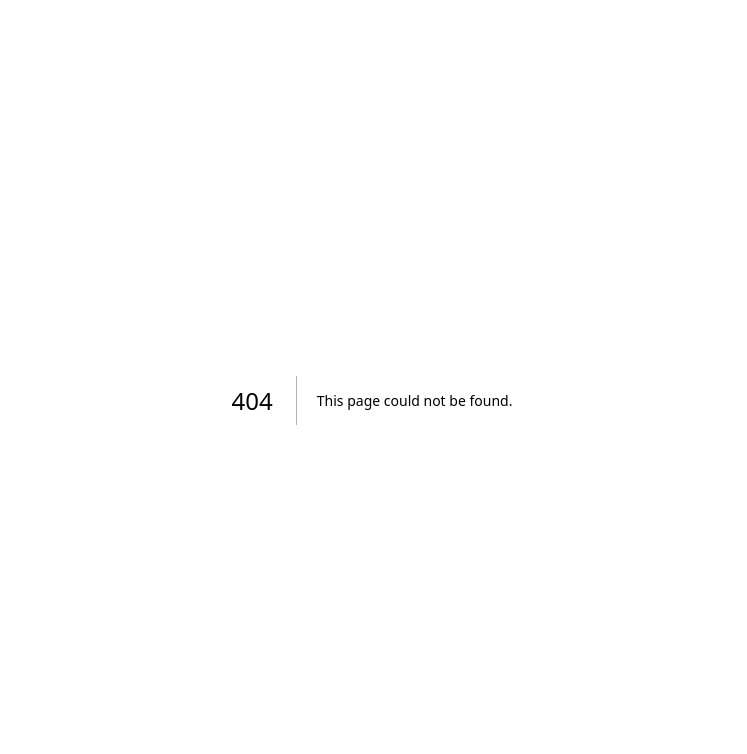
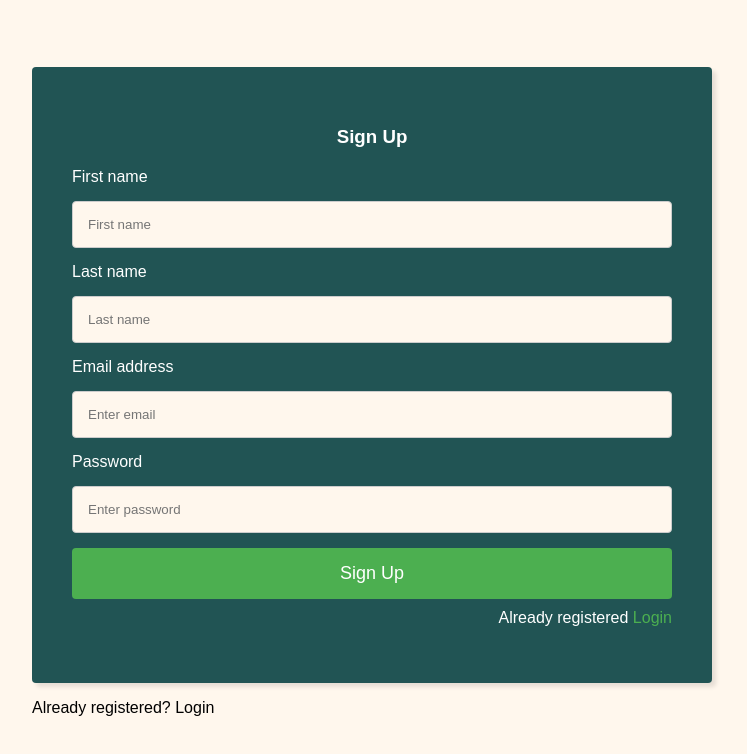
Before and after one commit to Mo3een21/SpokenJerusalemite, a Next.js app: page /register in a window 1280 px wide. Before the commit this address had no page. Shown: the top 754 px of the page, without its empty margins (268-1015 px from the left). Built offline with nearby package versions, Linux system fonts and the light colour scheme.

Commit message:
Login&Register Pages

```diff
--- a/app/login/page.jsx
+++ b/app/register/page.jsx
@@ -1,28 +1,28 @@
 'use client';
 import React, { useState } from "react";
-import Login from "/components/loginComponent";
+import Login from "/components/logincomponent";
 import Register from "/components/registercomponent";
 import "/components/login.css";
 
-const AuthPage = () => {
-  const [isLogin, setIsLogin] = useState(true);
+const RegisterPage = () => {
+  const [isRegister, setIsRegister] = useState(true);
 
   const toggleAuthMode = () => {
-    setIsLogin((prevIsLogin) => !prevIsLogin);
+    setIsRegister((prevIsRegister) => !prevIsRegister);
   };
 
   return (
     <div className="auth-page">
       <div className="auth-container">
-        {isLogin ? <Login /> : <Register />}
+        {isRegister ? <Register /> : <Login />}
         <div className="toggle-container">
-          {isLogin ? (
+          {isRegister ? (
             <p>
-              New user? <span onClick={toggleAuthMode}>Register Here</span>
+              Already registered? <span onClick={toggleAuthMode}>Login</span>
             </p>
           ) : (
             <p>
-              Already registered? <span onClick={toggleAuthMode}>Login</span>
+              New user? <span onClick={toggleAuthMode}>Register Here</span>
             </p>
           )}
         </div>
@@ -31,4 +31,4 @@ const AuthPage = () => {
   );
 };
 
-export default AuthPage;
+export default RegisterPage;
--- a/components/logincomponent.jsx
+++ b/components/logincomponent.jsx
@@ -57,7 +57,7 @@ function Login() {
         </button>
       </div>
       <p className="forgot-password text-right">
-        New user <a href="/register">Register Here</a>
+        New user <a href="../register">Register Here</a>
       </p>
 
     </form>
--- a/components/registercomponent.jsx
+++ b/components/registercomponent.jsx
@@ -3,6 +3,8 @@ import React, { useState } from "react";
 import { auth, db } from "../app/firebase/firebase";
 import { setDoc, doc } from "firebase/firestore";
 import { toast } from "react-toastify";
+import "./login.css";
+import "react-toastify/dist/ReactToastify.css";
 
 function Register() {
   const [email, setEmail] = useState("");
@@ -21,7 +23,7 @@ function Register() {
           email: user.email,
           firstName: fname,
           lastName: lname,
-          photo:""
+          photo: ""
         });
       }
       console.log("User Registered Successfully!!");
@@ -94,4 +96,5 @@ function Register() {
     </form>
   );
 }
+
 export default Register;
```
